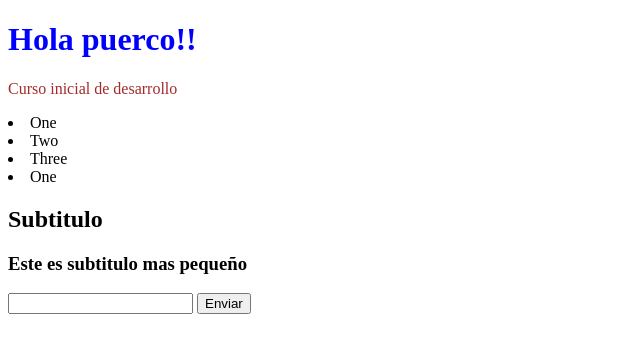
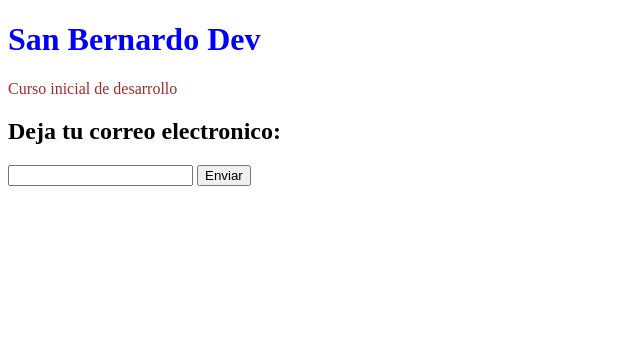
Before and after one commit to charlitoro/git-testing, a plain HTML site: page index.html in a window 1280 px wide. Shown: the whole page, without its empty margins (0-640 px from the left). Drawn offline with Linux system fonts and the light colour scheme.

Commit message:
Cambie a los textos correctos

```diff
--- a/index.html
+++ b/index.html
@@ -8,16 +8,9 @@
   <title>Document</title>
 </head>
 <body>
-  <h1>Hola puerco!!</h1>
+  <h1>San Bernardo Dev</h1>
   <p>Curso inicial de desarrollo</p>
-  <lu>
-    <li>One</li>
-    <li>Two</li>
-    <li>Three</li>
-    <li>One</li>
-  </lu>
-  <h2>Subtitulo</h2>
-  <h3>Este es subtitulo mas pequeño</h3>
+  <h2>Deja tu correo electronico: </h2>
   <input type="text" name="nombre"/>
   <button name="btn-envia">Enviar</button>
 </body>
```
